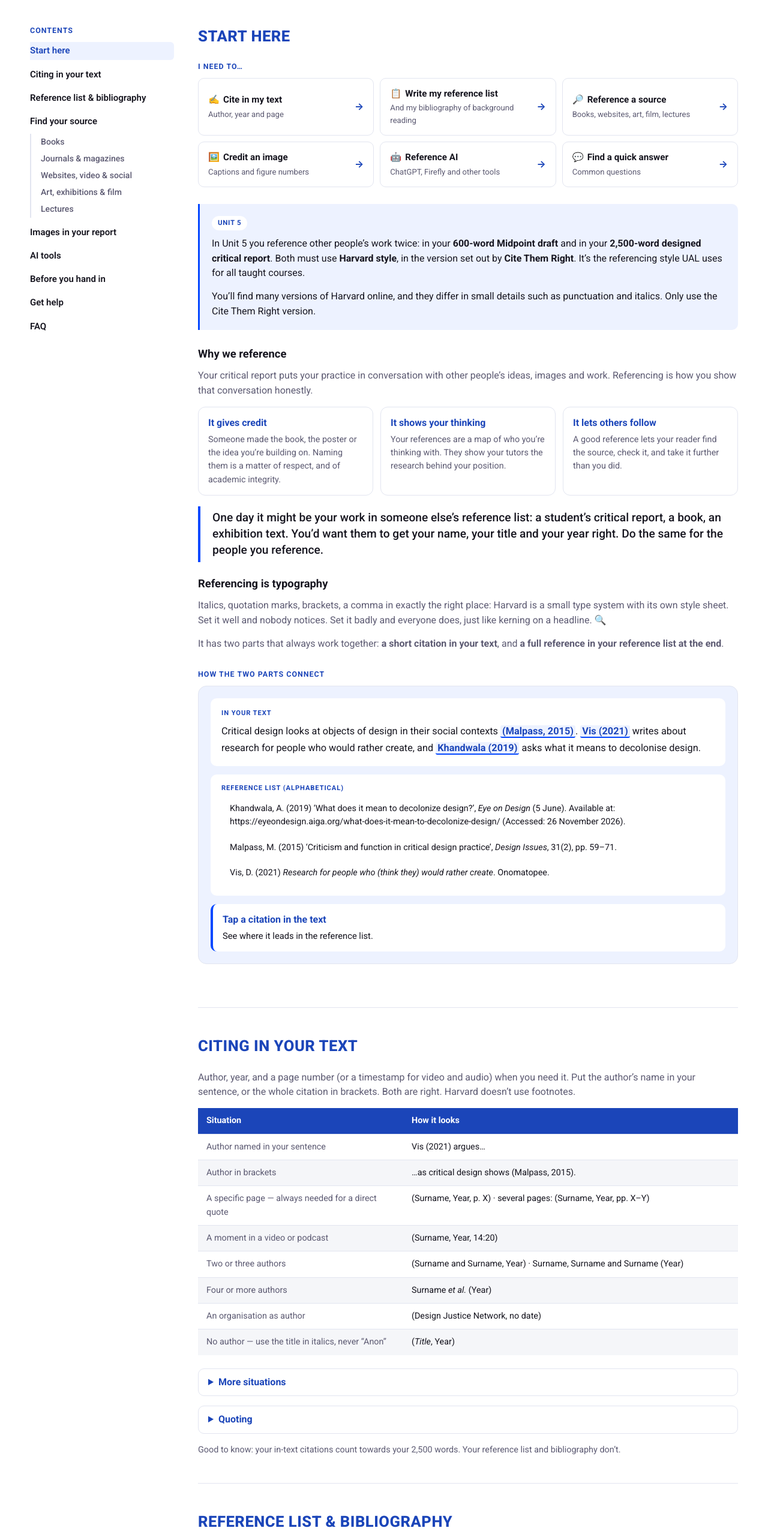
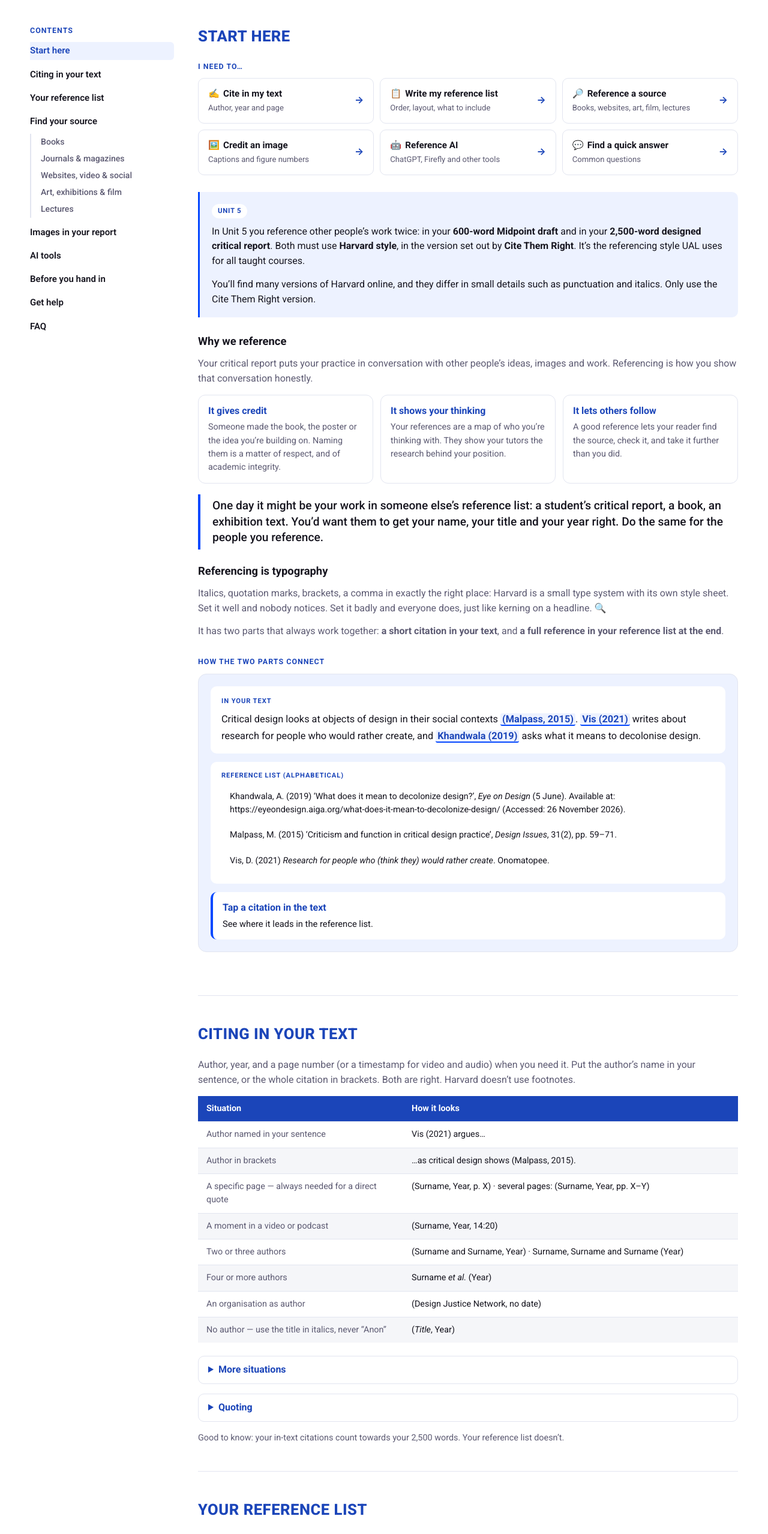
Before and after one commit to jaapdemaat/stage2-workshops, a plain HTML site: page referencing/index.html in a window 1280 px wide. Shown: the part 243-2800 px from the top of the page at 60% size. Drawn offline with Linux system fonts and the light colour scheme.

Commit message:
Referencing page: single reference list, no separate bibliography
Co-Authored-By: Claude Sonnet 5.5 <noreply@anthropic.com>

```diff
--- a/referencing/index.html
+++ b/referencing/index.html
@@ -1350,7 +1350,7 @@ a.pill:hover,a.pill.on{background:var(--purple-tint-2)}
       <ul>
         <li><a href="#ref-start">Start here</a></li>
         <li><a href="#ref-cite">Citing in your text</a></li>
-        <li><a href="#ref-list">Reference list &amp; bibliography</a></li>
+        <li><a href="#ref-list">Your reference list</a></li>
         <li><a href="#ref-sources">Find your source</a>
           <ul>
             <li><a href="#ref-sources" data-pick="book">Books</a></li>
@@ -1374,7 +1374,7 @@ a.pill:hover,a.pill.on{background:var(--purple-tint-2)}
   <p class="tasks-label">I need to…</p>
   <nav class="tasks" aria-label="Jump to a task">
     <a href="#ref-cite"><span><span class="tt"><span class="te" aria-hidden="true">✍️</span>Cite in my text</span><span class="td">Author, year and page</span></span><span class="ar" aria-hidden="true">→</span></a>
-    <a href="#ref-list"><span><span class="tt"><span class="te" aria-hidden="true">📋</span>Write my reference list</span><span class="td">And my bibliography of background reading</span></span><span class="ar" aria-hidden="true">→</span></a>
+    <a href="#ref-list"><span><span class="tt"><span class="te" aria-hidden="true">📋</span>Write my reference list</span><span class="td">Order, layout, what to include</span></span><span class="ar" aria-hidden="true">→</span></a>
     <a href="#ref-sources"><span><span class="tt"><span class="te" aria-hidden="true">🔎</span>Reference a source</span><span class="td">Books, websites, art, film, lectures</span></span><span class="ar" aria-hidden="true">→</span></a>
     <a href="#ref-images"><span><span class="tt"><span class="te" aria-hidden="true">🖼️</span>Credit an image</span><span class="td">Captions and figure numbers</span></span><span class="ar" aria-hidden="true">→</span></a>
     <a href="#ref-ai"><span><span class="tt"><span class="te" aria-hidden="true">🤖</span>Reference AI</span><span class="td">ChatGPT, Firefly and other tools</span></span><span class="ar" aria-hidden="true">→</span></a>
@@ -1459,13 +1459,12 @@ a.pill:hover,a.pill.on{background:var(--purple-tint-2)}
       <li>Always give the page number. Quotes count towards your word count, and your tutors want to read <em>your</em> interpretation, so use them sparingly.</li>
     </ul>
   </details>
-  <p style="font-size:.9rem">Good to know: your in-text citations count towards your 2,500 words. Your reference list and bibliography don’t.</p>
+  <p style="font-size:.9rem">Good to know: your in-text citations count towards your 2,500 words. Your reference list doesn’t.</p>
 
   </section>
 <section id="ref-list">
-  <h2 class="section-title">Reference list &amp; bibliography</h2>
-  <p>A <strong>reference list</strong> lists everything you cited. A <strong>bibliography</strong> also includes background reading you didn’t cite.</p>
-  <div class="callout"><span class="label">Unit 5</span><p class="flush-bottom">Your critical report ends with <strong>two lists</strong>, both alphabetical and both in Cite Them Right Harvard:</p><ul class="plain-list" style="margin:8px 0 0"><li><strong>Reference list:</strong> every source you cite in your text.</li><li><strong>Bibliography:</strong> background reading that shaped your work but that you don’t cite.</li></ul></div>
+  <h2 class="section-title">Your reference list</h2>
+  <div class="callout"><span class="label">Unit 5</span><p class="flush-bottom">Your critical report ends with a <strong>reference list</strong>: every source you cite in your text, in alphabetical order, in Cite Them Right Harvard. You don’t need a separate bibliography.</p></div>
   <ul class="plain-list">
     <li><strong>Order:</strong> alphabetical by author surname. No author? Use the title. No author or title? Use the URL.</li>
     <li><strong>Names:</strong> surname first, then initials — Malpass, M.</li>
@@ -1560,7 +1559,7 @@ a.pill:hover,a.pill.on{background:var(--purple-tint-2)}
   <table class="ref-table">
     <thead><tr><th>Where the image came from</th><th>What to do</th></tr></thead>
     <tbody>
-      <tr><td>A figure, table or illustration in a book or article</td><td>Cite the book or article, with the page and figure number: (Strong, 1990, p. 62, Fig. 12). Your bibliography lists the whole book or article.</td></tr>
+      <tr><td>A figure, table or illustration in a book or article</td><td>Cite the book or article, with the page and figure number: (Strong, 1990, p. 62, Fig. 12). Your reference list gives the whole book or article.</td></tr>
       <tr><td>A photo or image online, or on social media</td><td>Reference it where you saw it, using the <a href="#ref-sources">photo or image online</a> card.</td></tr>
       <tr><td>An image you found through Google</td><td>Click through to the page it actually comes from and reference that. No photographer? Use the title, in italics.</td></tr>
       <tr><td>An image you made with AI</td><td>Give it a caption and a citation with the AI company and year, linked to your reference list. See <a href="#ref-ai">AI tools</a>.</td></tr>
```
